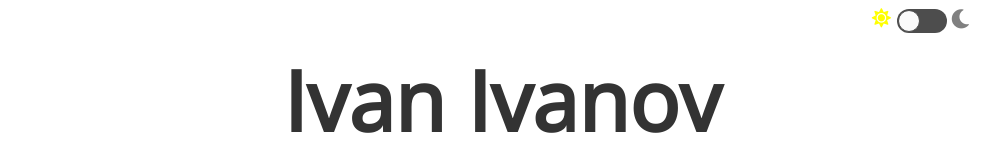
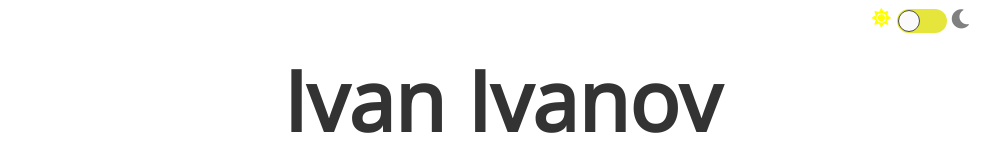
Before and after one commit to divakaivan/personal-website, a React (Create React App) app: page / in a window 1280 px wide. Shown: the top 160 px of the page, without its empty margins (138-1141 px from the left). Built offline with nearby package versions, Linux system fonts and the light colour scheme.

Commit message:
add css for the new theme toggle

```diff
--- a/src/index.css
+++ b/src/index.css
@@ -115,3 +115,11 @@ input[type="checkbox"].checkbox + label {
 .toggle-container > span:last-child {
   margin-top: 5px;
 }
+
+.theme-toggle.dark-mode-false .react-toggle-track {
+  background-color: rgba(221, 221, 0, 0.77) !important;
+}
+
+.theme-toggle.dark-mode-true .react-toggle-track {
+  background-color: #0c2c59 !important;
+}
```
